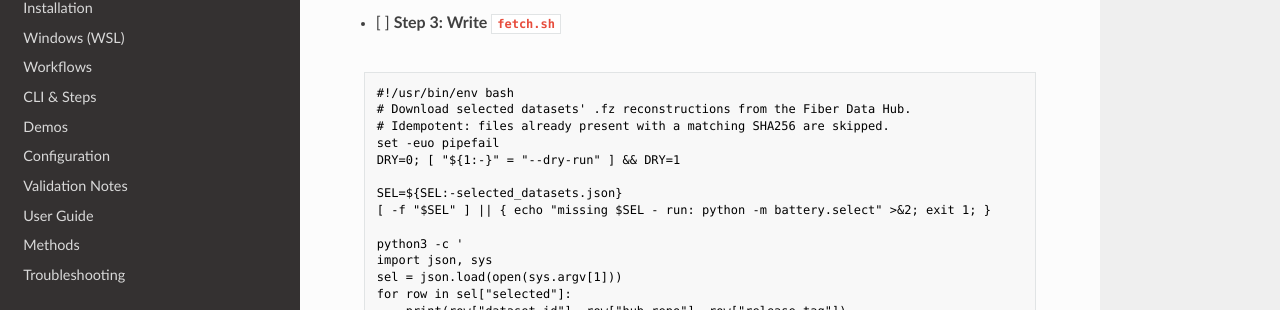
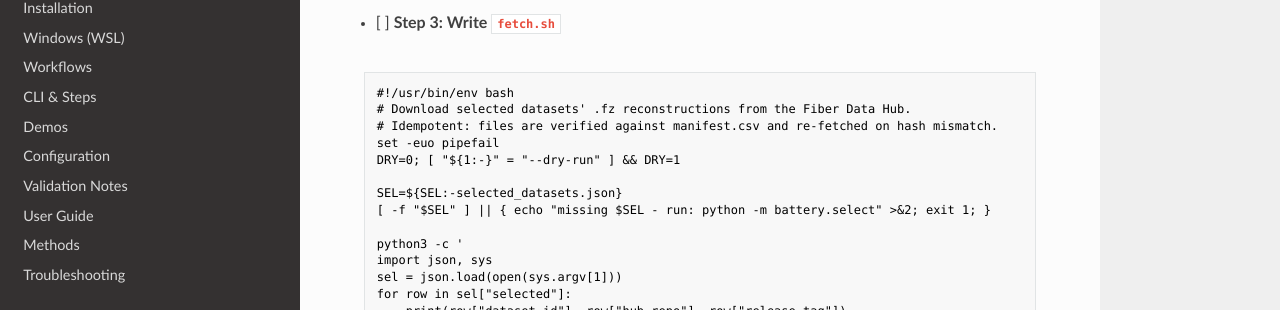
Before and after one commit to MRI-Lab-Graz/opticonn, an MkDocs documentation site: the page built from docs/superpowers/plans/2026-09-25-openneuro-battery.md, in a window 1280 px wide and 900 px high, scrolled down 19974 px. Shown: the part 141-451 px from the top of the window. Built offline with MkDocs 1.6.1, drawn with Linux system fonts in a browser that asks for light colours; nearby versions of some CDN libraries.

Commit message:
docs(plan): fetch.sh must verify hashes, not rely on filename-only skip
Co-Authored-By: Claude Opus 5 <noreply@anthropic.com>

````diff
--- a/docs/superpowers/plans/2026-09-25-openneuro-battery.md
+++ b/docs/superpowers/plans/2026-09-25-openneuro-battery.md
@@ -1013,7 +1013,7 @@ Expected: both fail — `fetch.sh` and `run_all.sh` do not exist.
 ```bash
 #!/usr/bin/env bash
 # Download selected datasets' .fz reconstructions from the Fiber Data Hub.
-# Idempotent: files already present with a matching SHA256 are skipped.
+# Idempotent: files are verified against manifest.csv and re-fetched on hash mismatch.
 set -euo pipefail
 DRY=0; [ "${1:-}" = "--dry-run" ] && DRY=1
 
````
